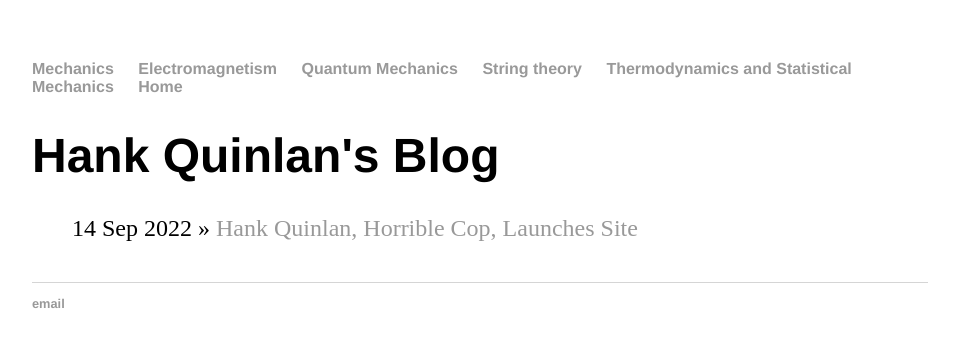
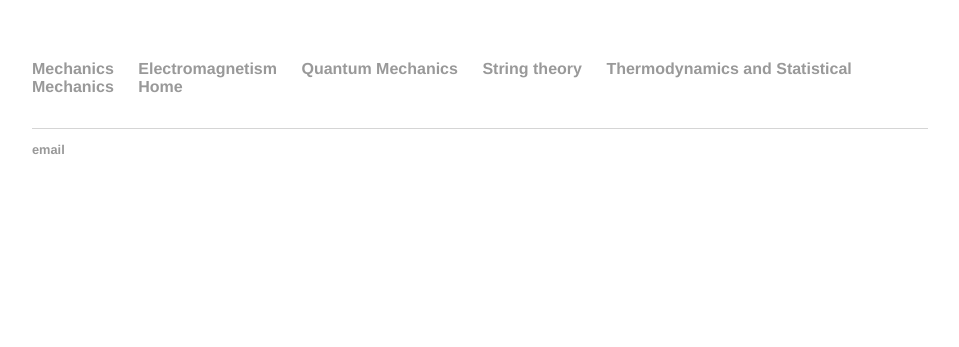
Before and after one commit to Lucas1Santos2Sousa/Lucas1Santos2Sousa.github.io, a Jekyll site: the page built from Books/index.html, in a window 1280 px wide. Shown: the top 347 px of the page, without its empty margins (160-1119 px from the left). Built offline with Jekyll 4.4.1, drawn with Linux system fonts in a browser that asks for light colours.

Commit message:
Update index.html

```diff
--- a/Books/index.html
+++ b/Books/index.html
@@ -1,11 +1,14 @@
 ---
 layout: default2
-title: Hank Quinlan's Blog
+title:
 ---
 	<h1>{{ page.title }}</h1>
-	<ul class="posts">
+
+<!--
+ <ul class="posts">
 
 	  {% for post in site.posts %}
 	    <li><span>{{ post.date | date_to_string }}</span> » <a href="{{ post.url }}" title="{{ post.title }}">{{ post.title }}</a></li>
 	  {% endfor %}
 	</ul>
+-->
```
